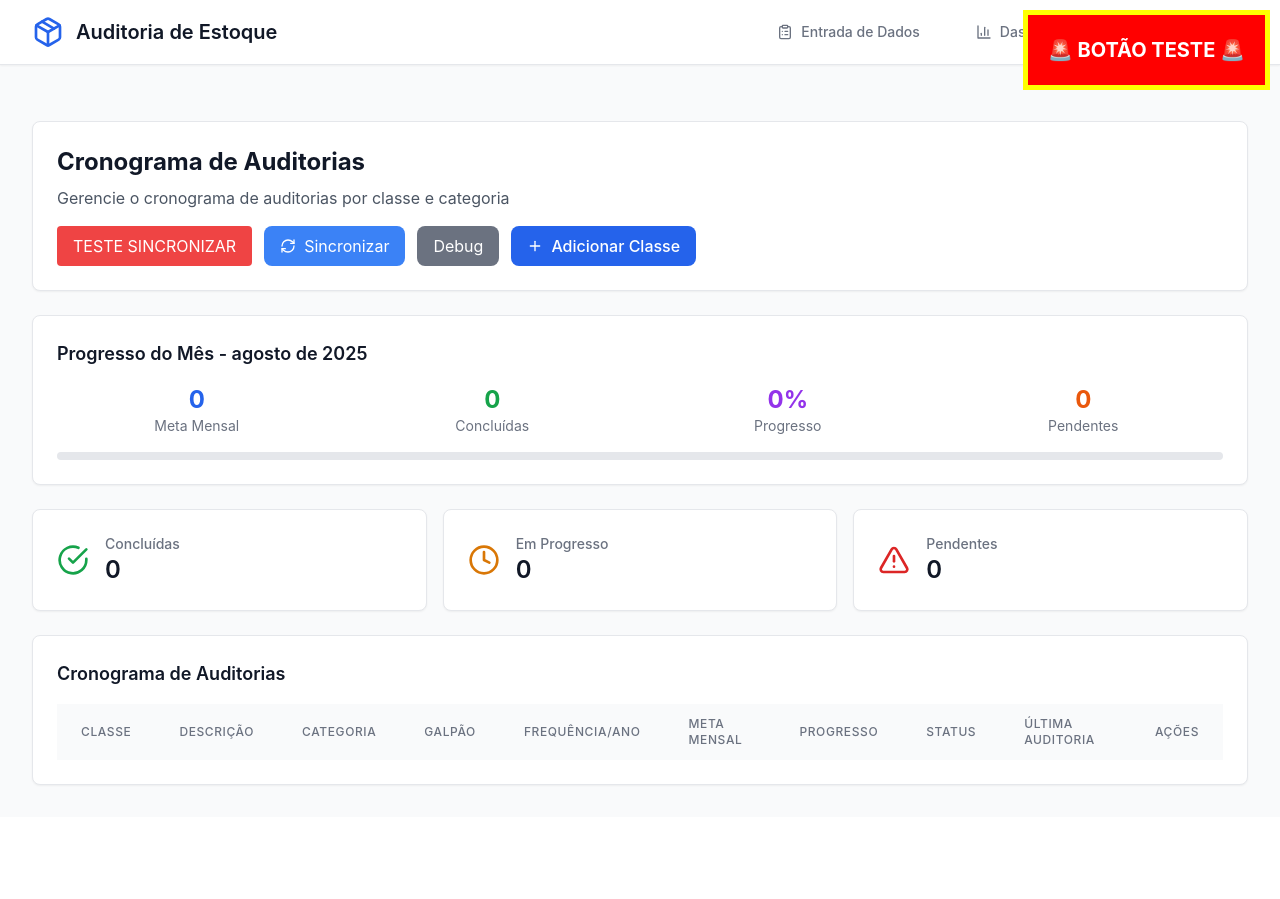
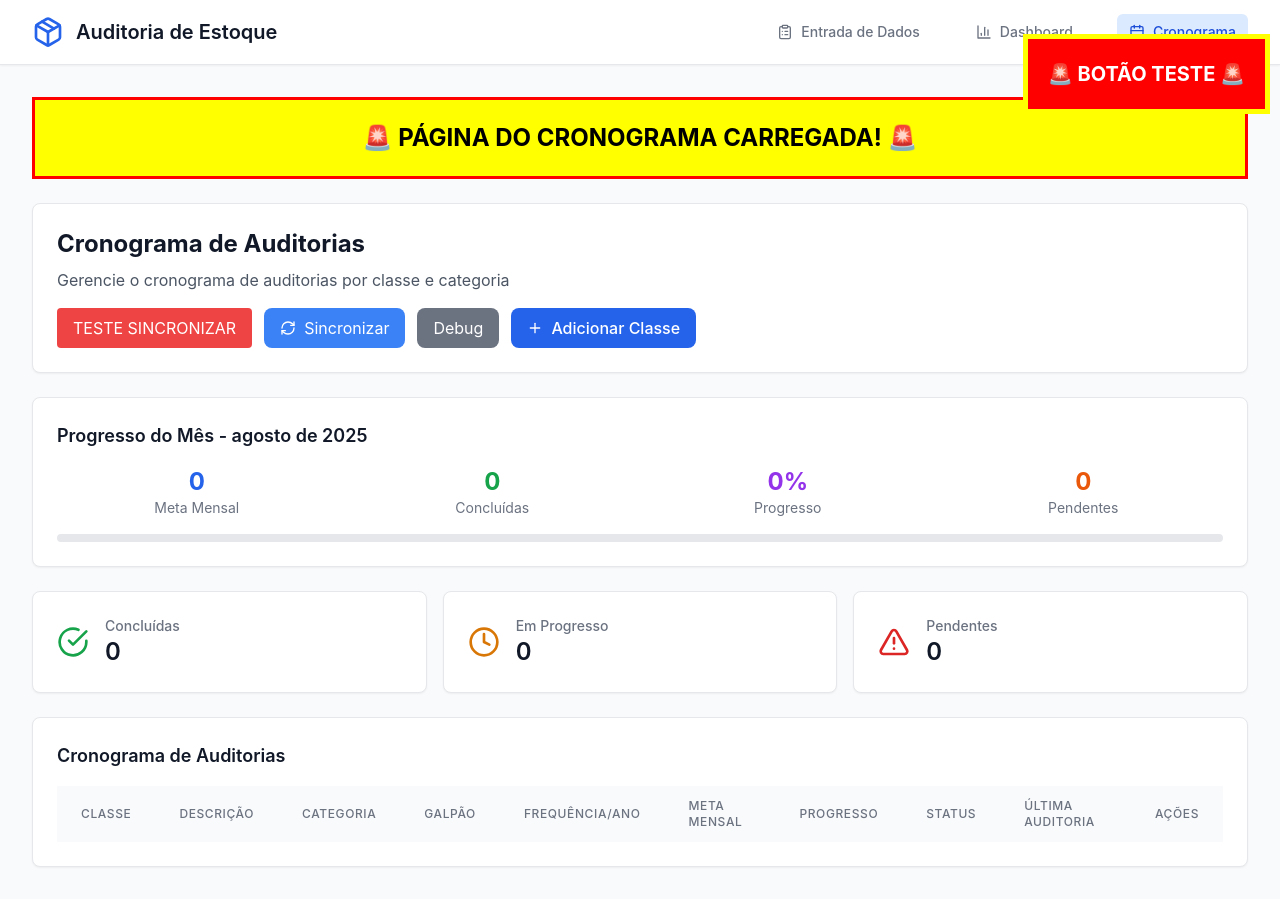
Before and after one commit to filiprvrgs/auditoria-estoque, a React (Vite) app: page /schedule in a window 1280 px wide. Before the commit the page ends 817 px from the top, so only its background shows below. Built offline with nearby package versions, Linux system fonts and the light colour scheme.

Commit message:
test: adicionar logs e texto de teste para debug

```diff
--- a/src/pages/Schedule.tsx
+++ b/src/pages/Schedule.tsx
@@ -19,6 +19,8 @@ interface AuditSchedule {
 }
 
 export default function Schedule() {
+  console.log('🚨 COMPONENTE SCHEDULE RENDERIZADO!')
+
   const [schedules, setSchedules] = useState<AuditSchedule[]>([])
   const [audits, setAudits] = useState<AuditData[]>([])
   const [showAddModal, setShowAddModal] = useState(false)
@@ -288,6 +290,18 @@ export default function Schedule() {
 
   return (
     <div className="space-y-6">
+      {/* Texto de teste */}
+      <div style={{
+        backgroundColor: 'yellow',
+        padding: '20px',
+        fontSize: '24px',
+        fontWeight: 'bold',
+        textAlign: 'center',
+        border: '3px solid red'
+      }}>
+        🚨 PÁGINA DO CRONOGRAMA CARREGADA! 🚨
+      </div>
+
       {/* Botão de teste SUPER VISÍVEL */}
       <div style={{
         position: 'fixed',
```
